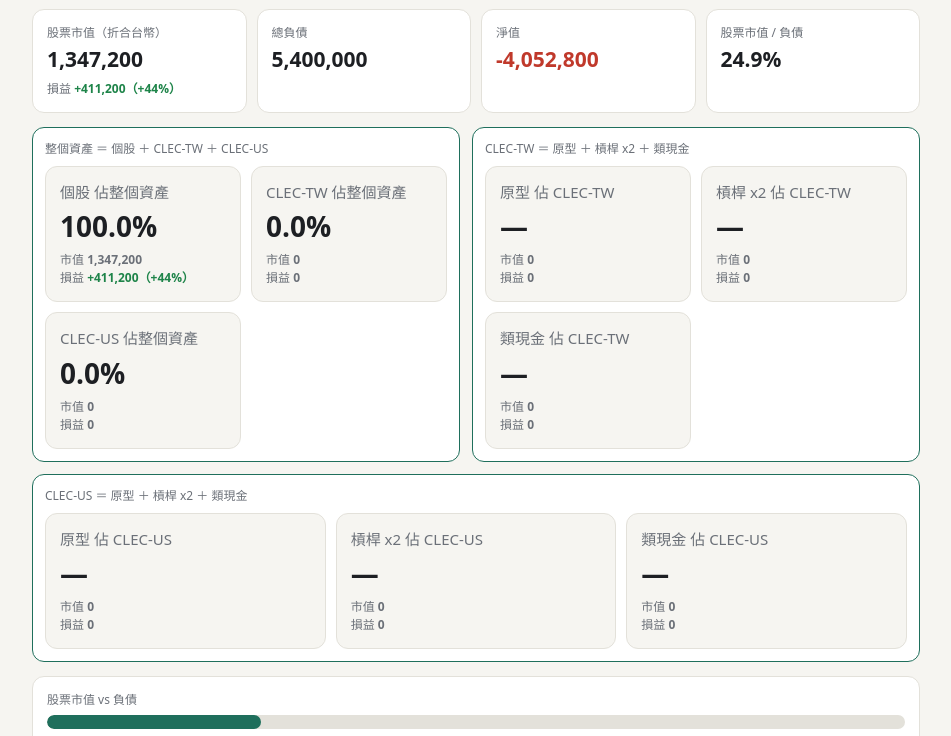
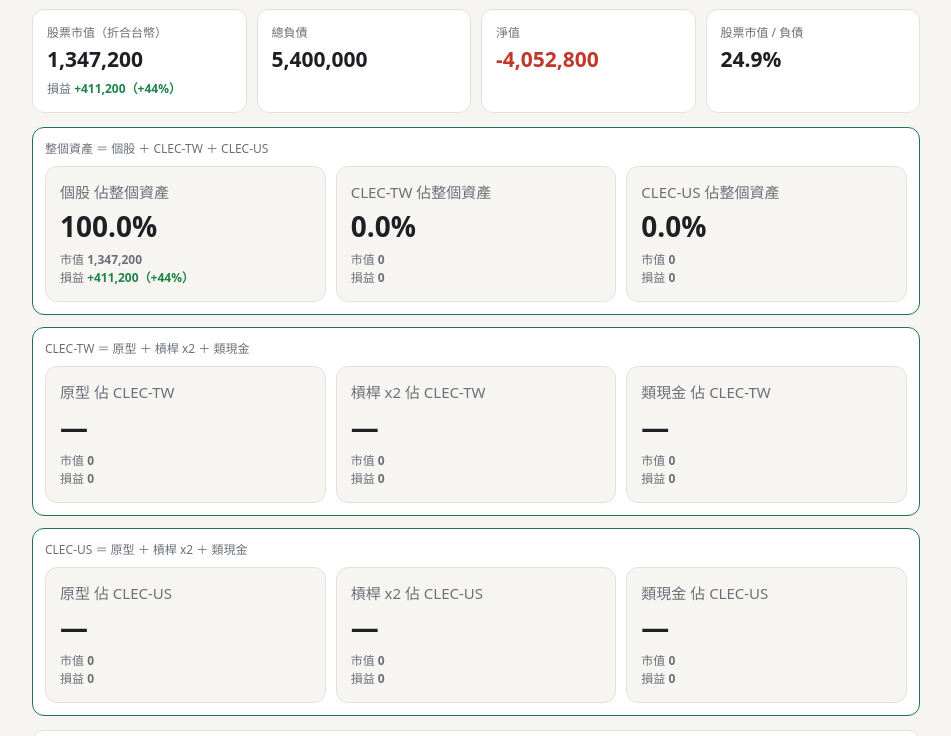
Before and after one commit to Ericzyliu/portfolio, a plain HTML site: page index.html in a window 1280 px wide. Shown: the part 61-797 px from the top of the page, without its empty margins (164-1115 px from the left). Drawn offline with Linux system fonts and the light colour scheme.

Commit message:
Add files via upload

```diff
--- a/index.html
+++ b/index.html
@@ -44,7 +44,7 @@ input[type=range]{width:200px;min-width:0;padding:0;accent-color:var(--ac)}
 .bh .sp{flex:1}
 .rr{font-size:22px;font-weight:650;color:var(--ac)}
 .big{font-size:28px}
-.pair{display:flex;gap:12px;flex-wrap:wrap;margin-bottom:14px}
+.pair{display:flex;flex-direction:column;gap:12px;margin-bottom:14px}
 .pair .blk{margin:0;border-color:var(--ac)}
 .pair .card{background:var(--bg)}
 .pair .card>.k:first-child{font-size:15px}
@@ -201,7 +201,7 @@ function seg(g,lbl){return '<div class="'+(g.k==="stock"?'blk':'blk sub')+'"><di
 function clecBlk(c){return '<div class="blk" style="border-color:var(--ac)"><div class="bh"><b>'+c.n+' 投資組合</b><span class="k">市值 <b id="v_'+c.id+'"></b>　損益 <b id="p_'+c.id+'"></b></span><span class="k" style="font-size:14px">佔整個資產 <b class="rr" id="r_'+c.id+'"></b></span></div>'+[c.k.p,c.k.l,c.k.c].map(function(k){return seg(G.filter(function(g){return g.k===k})[0],"佔 "+c.n)}).join("")+'</div>'}
 $("segs").innerHTML=seg(G[0],"佔整個資產")+CL.map(clecBlk).join("");
 function card(k,t){return '<div class="card"><div class="k">'+t+'</div><div class="v big" id="t_'+k+'"></div><div class="k" style="margin-top:4px">市值 <b id="tv_'+k+'"></b></div><div class="k">損益 <b id="tp_'+k+'"></b></div></div>'}
-$("pair").innerHTML='<div class="blk" style="flex:3 1 380px"><div class="k" style="margin-bottom:8px">整個資產 ＝ 個股 ＋ CLEC-TW ＋ CLEC-US</div><div class="grid" style="margin:0">'+card("stock","個股 佔整個資產")+card("clecw","CLEC-TW 佔整個資產")+card("clec","CLEC-US 佔整個資產")+'</div></div>'+CL.map(function(c){return '<div class="blk" style="flex:3 1 400px"><div class="k" style="margin-bottom:8px">'+c.n+' ＝ 原型 ＋ 槓桿 x2 ＋ 類現金</div><div class="grid" style="margin:0">'+card(c.k.p,"原型 佔 "+c.n)+card(c.k.l,"槓桿 x2 佔 "+c.n)+card(c.k.c,"類現金 佔 "+c.n)+'</div></div>'}).join("");
+$("pair").innerHTML='<div class="blk"><div class="k" style="margin-bottom:8px">整個資產 ＝ 個股 ＋ CLEC-TW ＋ CLEC-US</div><div class="grid" style="margin:0">'+card("stock","個股 佔整個資產")+card("clecw","CLEC-TW 佔整個資產")+card("clec","CLEC-US 佔整個資產")+'</div></div>'+CL.map(function(c){return '<div class="blk"><div class="k" style="margin-bottom:8px">'+c.n+' ＝ 原型 ＋ 槓桿 x2 ＋ 類現金</div><div class="grid" style="margin:0">'+card(c.k.p,"原型 佔 "+c.n)+card(c.k.l,"槓桿 x2 佔 "+c.n)+card(c.k.c,"類現金 佔 "+c.n)+'</div></div>'}).join("");
 function rebBlk(c){var p=c.pf,us=!p;return '<div class="blk" style="border-color:#e08a3c"><div class="bh"><b>'+c.n+' 再平衡</b><span class="sp"></span><select id="'+p+'st"><option value="1">策略一：漲跌規則</option><option value="2">策略二：目標比例＋新增投入</option></select></div>'+
  '<div id="'+p+'s1"><div class="row"><label>漲：賣槓桿當年獲利的 <input type="number" id="'+p+'up" step="any" style="width:80px"> %</label><label>跌：賣類現金，整個資產的 <input type="number" id="'+p+'dn" step="any" style="width:80px"> %</label></div><div class="note" id="'+p+'rb"></div>'+
  '<div class="k" style="margin-top:8px;line-height:1.8">'+(us?'① 原型 ETF 永遠不動：再平衡時，原型（QQQ／00662）從來不做再平衡。':'① 原型 ETF 永遠不動：再平衡時，原型從來不做再平衡。')+'<br>② 漲：只賣槓桿 ETF「當年獲利」的設定比例（預設 30%），轉進類現金'+(us?'（00865B）':'')+'。<br>③ 跌：賣類現金「當下整個資產」的設定比例（預設 2%），逢低加碼買回槓桿 ETF。<br>以 '+c.n+' 原型目前的損益判斷漲或跌；「當年獲利」以槓桿持股的損益計，若要以年初起算，請把成本價改填年初價。</div></div>'+
```
